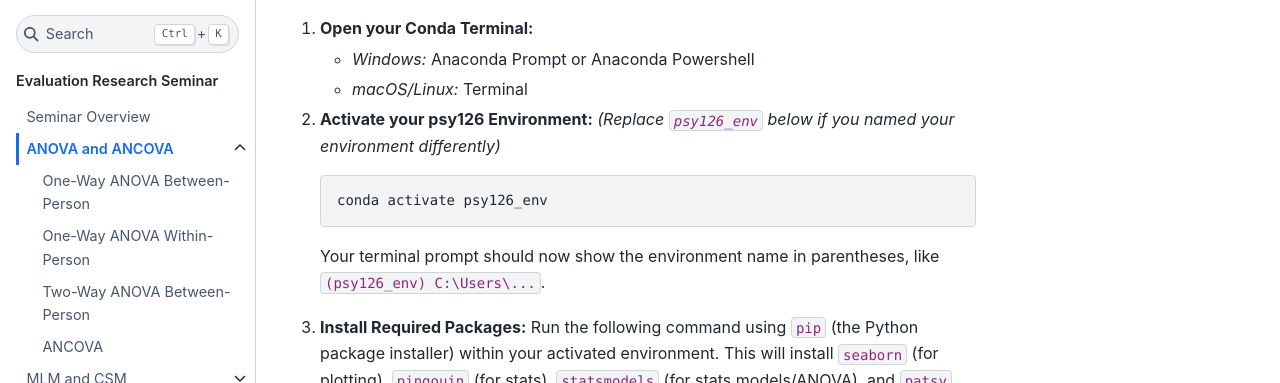
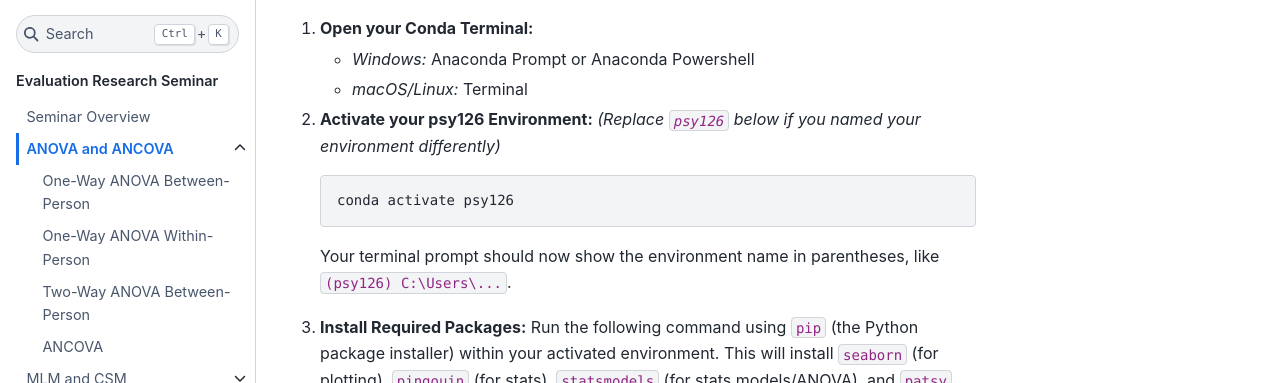
Before and after one commit to kristantodan12/psy112-ER, a Jupyter Book: the page built from book/Seminar/ANOVA_and_ANCOVA/0_Introduction.md, in a window 1280 px wide and 900 px high, scrolled down 1394 px. Shown: the part 148-531 px from the top of the window. Built offline with Jupyter Book 1.0.4 settings and Sphinx 7.4.7 and the Sphinx Book theme 1.1.4, drawn with Linux system fonts in a browser that asks for light colours.

````diff
--- a/book/Seminar/ANOVA_and_ANCOVA/0_Introduction.md
+++ b/book/Seminar/ANOVA_and_ANCOVA/0_Introduction.md
@@ -25,7 +25,7 @@ Enjoy!
 ::::{raw} html
 <iframe src="../../../_static/Session1.pdf" width="100%" height="600px" style="border: none;">
     <p style="text-align: center;">Your browser does not support embedding PDFs.<br>
-    <a href="../../../_static/Session1.pdf" target="_blank" rel="noopener noreferrer">Download the PDF instead</a>.</p>
+    <a href="../../../_static/Psy112_Practice_Session1.pdf" target="_blank" rel="noopener noreferrer">Download the PDF instead</a>.</p>
 </iframe>
 ::::
 
@@ -43,11 +43,11 @@ We need to install a few additional packages specifically for this course, which
     * _macOS/Linux:_ Terminal
 
 2.  **Activate your psy126 Environment:**
-    *(Replace `psy126_env` below if you named your environment differently)*
+    *(Replace `psy126` below if you named your environment differently)*
     ```bash
-    conda activate psy126_env
+    conda activate psy126
     ```
-    Your terminal prompt should now show the environment name in parentheses, like `(psy126_env) C:\Users\...`.
+    Your terminal prompt should now show the environment name in parentheses, like `(psy126) C:\Users\...`.
 
 3.  **Install Required Packages:**
     Run the following command using `pip` (the Python package installer) within your activated environment. This will install `seaborn` (for plotting), `pingouin` (for stats), `statsmodels` (for stats models/ANOVA), and `patsy` (for formulas):
````
Also changed, not shown: 1 other file.
